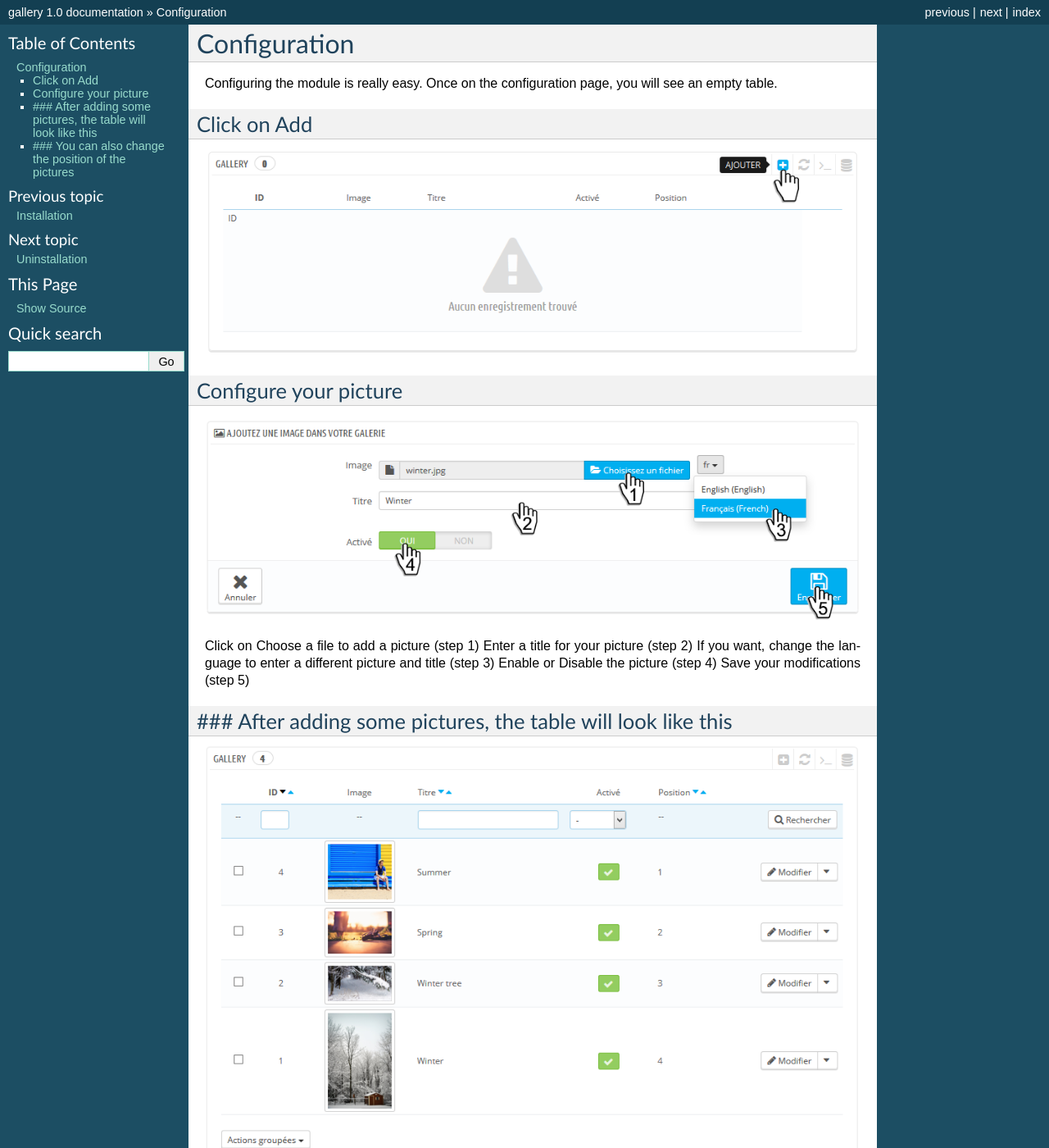
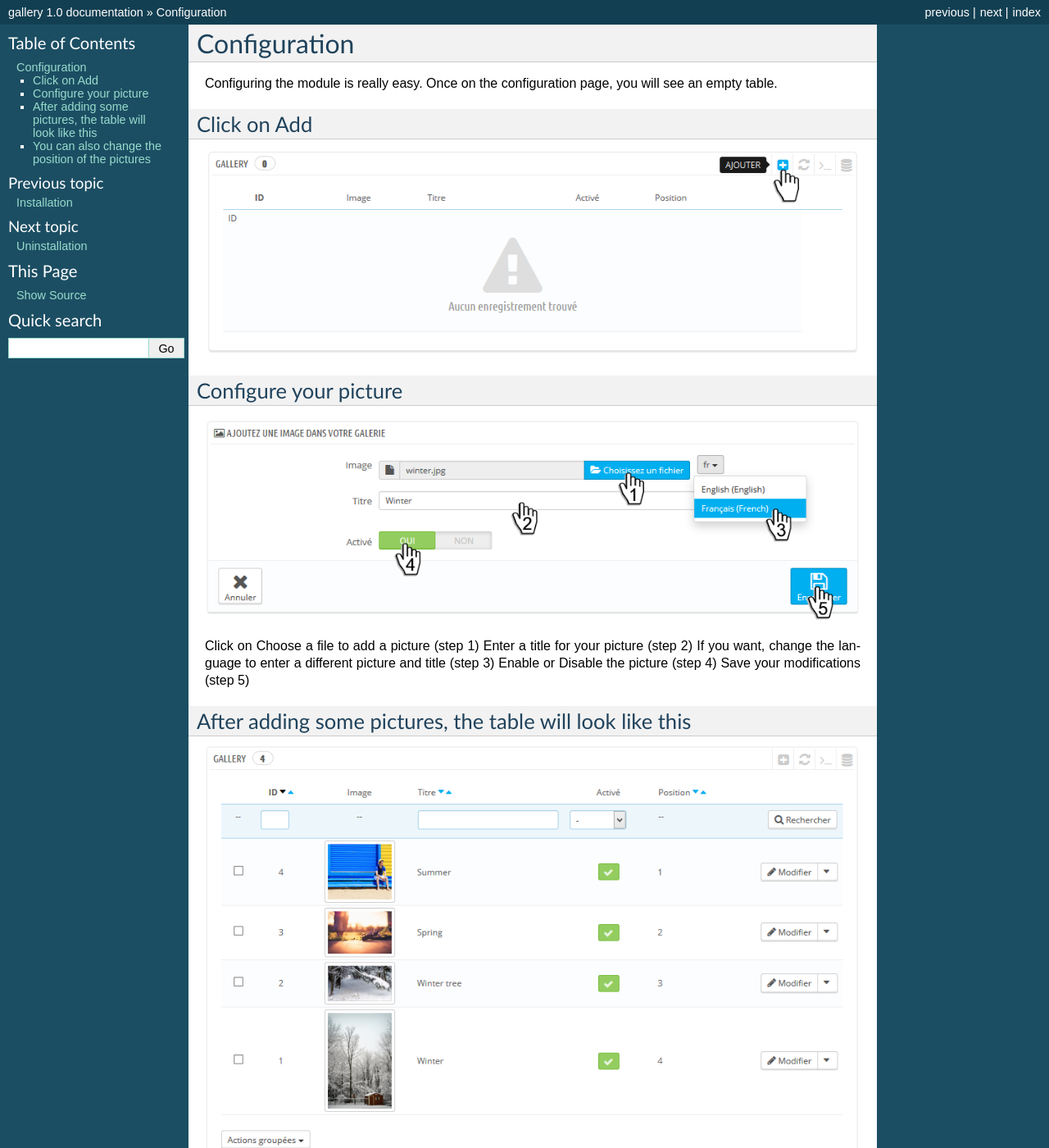
Before and after one commit to ebewe/PrestaShop-Gallery-documentation, a Sphinx documentation site: the page built from docs/source/configuration.rst, in a window 1280 px wide and 1400 px high. Shown: the whole window at 82% size. Built offline with Sphinx 7.4.7, drawn with Linux system fonts in a browser that asks for light colours; pages that are not in the unit, such as notebooks, are missing from menus; some of the changed text lies outside the part shown.

```diff
--- a/docs/source/configuration.rst
+++ b/docs/source/configuration.rst
@@ -19,14 +19,14 @@ If you want, change the language to enter a different picture and title (step 3)
 Enable or Disable the picture (step 4)
 Save your modifications (step 5)
 
-### After adding some pictures, the table will look like this
-^^^^^^^^^^^^^^^^^^^^^^^^^^^^^^^^^^^^^^^^^^^^^^^^^^^^^^^^^^^^^
+After adding some pictures, the table will look like this
+^^^^^^^^^^^^^^^^^^^^^^^^^^^^^^^^^^^^^^^^^^^^^^^^^^^^^^^^^
 .. image:: img/config_3.png
    :alt: Full table
 You can modify each picture by clicking on Modify
 
-### You can also change the position of the pictures
-^^^^^^^^^^^^^^^^^^^^^^^^^^^^^^^^^^^^^^^^^^^^^^^^^^^^
+You can also change the position of the pictures
+^^^^^^^^^^^^^^^^^^^^^^^^^^^^^^^^^^^^^^^^^^^^^^^^
 .. image:: img/config_4.png
    :alt: Change position
 First, sort the pictures by position (step 1)
```
